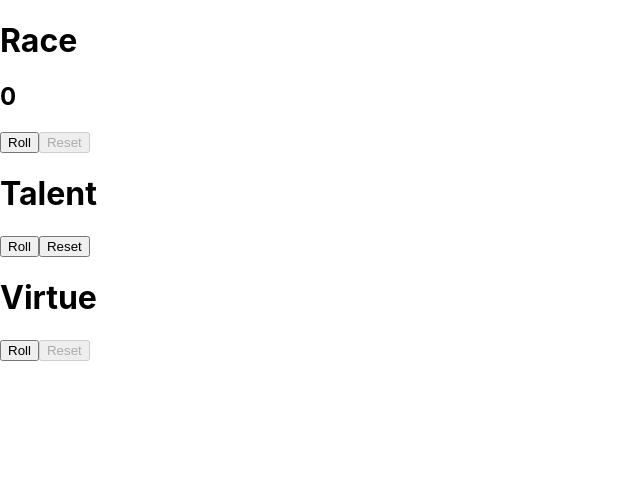
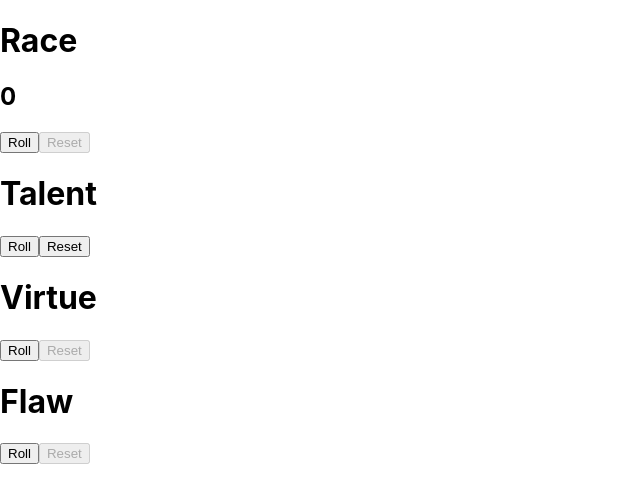
Before and after one commit to kangyongn/skyrim-generator, a React (Create React App) app: page / in a window 1280 px wide. Shown: the top 502 px of the page, without its empty margins (0-640 px from the left). Built offline with nearby package versions, Linux system fonts and the light colour scheme.

Commit message:
finished basic Flaw component

```diff
--- /dev/null
+++ b/src/component/Flaw.js
@@ -0,0 +1,36 @@
+import React, {useState} from 'react';
+
+import {flawDictionary} from '../resource/Data';
+
+const Flaw = props => {
+  const [roll, setRoll] = useState({
+    value: 0,
+    rolled: false
+  })
+
+  const handleRoll = () => {
+    setRoll({
+      value: Math.floor(Math.random() * 6) + 1,
+      rolled: true
+    })
+  }
+
+  const handleReset = () => {
+    setRoll({
+      value: 0,
+      rolled: false
+    })
+  }
+
+  return (
+    <div>
+      <h1>Flaw</h1>
+      <h2>{roll.rolled ? flawDictionary[roll.value][0] : null}</h2>
+      <p><i>{roll.rolled ? flawDictionary[roll.value][1] : null}</i></p>
+      <button disabled={roll.rolled ? true : false} onClick={handleRoll}>Roll</button>
+      <button disabled={roll.rolled ? false : true} onClick={handleReset}>Reset</button>
+    </div>
+  )
+}
+
+export default Flaw
--- a/src/container/Randomizer.js
+++ b/src/container/Randomizer.js
@@ -2,6 +2,7 @@ import React from 'react';
 import Race from '../component/Race';
 import Talent from '../component/Talent';
 import Virtue from '../component/Virtue';
+import Flaw from '../component/Flaw'
 
 const Randomizer = props => {
   return (
@@ -9,6 +10,7 @@ const Randomizer = props => {
       <Race/>
       <Talent/>
       <Virtue/>
+      <Flaw/>
     </div>
   )
 }
--- a/src/resource/Data.js
+++ b/src/resource/Data.js
@@ -42,3 +42,12 @@ export const virtueDictionary = {
   5: ['Diligence', 'Does not steal or loot the dead; has a non-violent, honorable occupation.'],
   6: ['Kindness', 'Does not harm or steal from friends or neighborsl only harms "evil" NPCs.']
 }
+
+export const flawDictionary = {
+  1: ['Pride', 'Selects boastful speech options, obsessed with achieving 100 in a skill by any means necessary(crime, exploits, etc).'],
+  2: ['Greed', 'Hoards septims and one or two other miscellaneous items; has a goal of a certain level of wealth.'],
+  3: ['Lust', 'Easily seduced by Daedra and other bad influences of the opposite sex.'],
+  4: ['Gluttony', 'Uses drugs, good, and alcohol excessively.'],
+  5: ['Wrath', 'Quick tempered and always resorts to violence; may kill or assault NPCs for petty reason.'],
+  6: ['Envy', 'Obsessed with gaining the same power or status of an existing NPC(guildmaster, thane, Jarl, etc).']
+}
```
